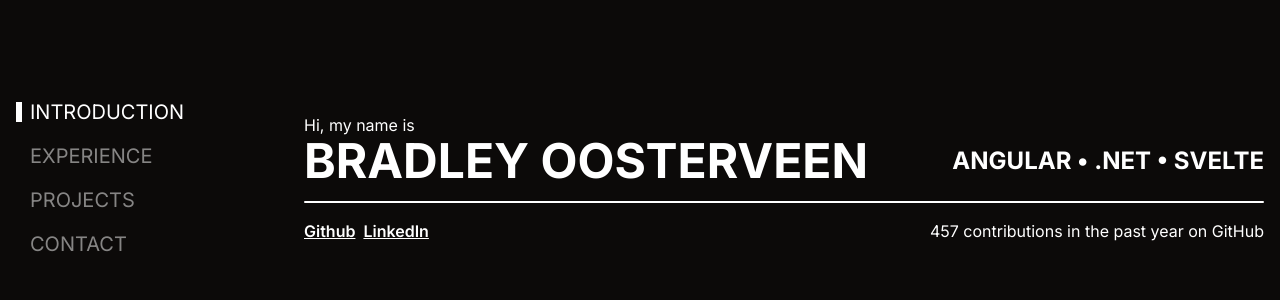
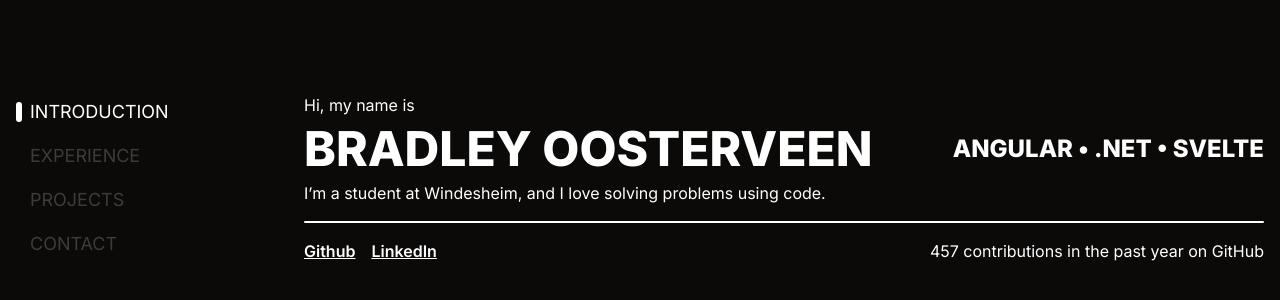
Before and after one commit to bradleyoosterveen/bradleyoosterveen, a SvelteKit app: page / in a window 1280 px wide. Shown: the part 222-522 px from the top of the page. Built offline with nearby package versions, Linux system fonts and the light colour scheme.

Commit message:
Style changes

```diff
--- a/src/app.css
+++ b/src/app.css
@@ -3,7 +3,7 @@
 @tailwind utilities;
 
 .clickable {
-    @apply transition-all hover:opacity-60 active:opacity-20 cursor-pointer hover:pl-1 hover:mr-[-4px];
+    @apply transition-all hover:opacity-60 active:opacity-20 cursor-pointer hover:pl-2 hover:-mr-2;
 }
 
 *::-webkit-scrollbar {
--- a/src/lib/components/NavigationItem.svelte
+++ b/src/lib/components/NavigationItem.svelte
@@ -3,11 +3,11 @@
     export let navTarget: string = "";
 </script>
 
-<button data-nav-target={navTarget} on:click class={
+<button disabled={isActive} data-nav-target={navTarget} on:click class={
     isActive ?
-        "group transition-all flex gap-2 items-center text-xl uppercase clickable" :
-        "group transition-all flex gap-2 items-center text-xl uppercase clickable opacity-50 "
+        "flex gap-2 items-center text-lg uppercase" :
+        "group transition-all flex gap-2 items-center text-lg uppercase clickable opacity-20 "
 }>
-    <div class={isActive ? "transition-all w-1.5 h-5 bg-white" : "transition-all w-1.5 h-5 bg-white opacity-0 group-hover:opacity-50"}></div>
+    <div class={isActive ? "transition-all w-1.5 h-5 rounded-full bg-white" : "transition-all w-1.5 h-1.5 rounded-full bg-white opacity-0 group-hover:opacity-50"}></div>
     <slot/>
 </button>
--- a/src/lib/components/Section.svelte
+++ b/src/lib/components/Section.svelte
@@ -1,7 +1,7 @@
 <script lang="ts">
-	import { activeSection } from "$lib/stores/section";
+	import { SectionEnum, activeSection } from "$lib/stores/section";
 
-    export let id: string;
+    export let id: SectionEnum;
 
     const handleScroll = (node: any) => {
         function callback(entries: any[]) {
--- a/src/lib/components/typography/Display.svelte
+++ b/src/lib/components/typography/Display.svelte
@@ -3,27 +3,27 @@
 </script>
 
 {#if size === 1}
-    <h1 class="text-5xl uppercase font-bold">
+    <h1 class="text-5xl uppercase font-black">
         <slot/>
     </h1>
 {:else if size === 2}
-    <h2 class="text-4xl uppercase font-bold">
+    <h2 class="text-4xl uppercase font-black">
         <slot/>
     </h2>
 {:else if size === 3}
-    <h3 class="text-3xl uppercase font-bold">
+    <h3 class="text-3xl uppercase font-black">
         <slot/>
     </h3>
 {:else if size === 4}
-    <h4 class="text-2xl uppercase font-bold">
+    <h4 class="text-2xl uppercase font-black">
         <slot/>
     </h4>
 {:else if size === 5}
-    <h5 class="text-xl uppercase font-bold">
+    <h5 class="text-xl uppercase font-black">
         <slot/>
     </h5>
 {:else if size === 6}
-    <h6 class="text-lg uppercase font-bold">
+    <h6 class="text-lg uppercase font-black">
         <slot/>
     </h6>
 {/if}
--- a/src/lib/components/typography/Heading.svelte
+++ b/src/lib/components/typography/Heading.svelte
@@ -3,27 +3,27 @@
 </script>
 
 {#if size === 1}
-    <h1 class="text-5xl font-bold">
+    <h1 class="text-5xl font-black">
         <slot/>
     </h1>
 {:else if size === 2}
-    <h2 class="text-4xl font-bold">
+    <h2 class="text-4xl font-black">
         <slot/>
     </h2>
 {:else if size === 3}
-    <h3 class="text-3xl font-bold">
+    <h3 class="text-3xl font-black">
         <slot/>
     </h3>
 {:else if size === 4}
-    <h4 class="text-2xl font-bold">
+    <h4 class="text-2xl font-black">
         <slot/>
     </h4>
 {:else if size === 5}
-    <h5 class="text-xl font-bold">
+    <h5 class="text-xl font-black">
         <slot/>
     </h5>
 {:else if size === 6}
-    <h6 class="text-lg font-bold">
+    <h6 class="text-lg font-black">
         <slot/>
     </h6>
 {/if}
--- /dev/null
+++ b/src/lib/components/views/Contact.svelte
@@ -0,0 +1 @@
+<span>Contact me</span>
--- a/src/lib/components/views/Introduction.svelte
+++ b/src/lib/components/views/Introduction.svelte
@@ -4,16 +4,18 @@
 	import Link from "../typography/Link.svelte";
 
 </script>
-<div>
+
+<div class="flex flex-col gap-2">
     <span>Hi, my name is</span>
     <div class="flex gap-4 justify-between items-center">
         <Display>BRADLEY OOSTERVEEN</Display>
         <Display size={4}>Angular • .NET • Svelte</Display>
     </div>
+    <span>I’m a student at Windesheim, and I love solving problems using code.</span>
 </div>
 <Divider/>
 <div class="flex gap-4 justify-between items-center">
-    <div class="flex gap-2">
+    <div class="flex gap-4">
         <Link href="https://github.com/TheRealHavoc">
             Github
         </Link>
--- /dev/null
+++ b/src/lib/components/views/Projects.svelte
@@ -0,0 +1 @@
+<span>I did some projects.</span>
--- a/src/routes/+page.svelte
+++ b/src/routes/+page.svelte
@@ -3,22 +3,29 @@
 	import Introduction from "$lib/components/views/Introduction.svelte";
 	import Experience from "$lib/components/views/Experience.svelte";
 	import Navigation from "$lib/components/Navigation.svelte";
+	import Projects from "$lib/components/views/Projects.svelte";
+	import { SectionEnum } from "$lib/stores/section";
+	import Contact from "$lib/components/views/Contact.svelte";
 </script>
 
 <div class="flex p-4 gap-8 justify-center items-center max-h-screen w-screen">
-    <!-- Sidebar -->
     <Navigation/>
 
-    <!-- Main -->
     <main class="w-[960px] max-h-screen overflow-y-auto">
-        <!-- Introduction -->
-        <Section id="introduction">
+        <Section id={SectionEnum.Introduction}>
             <Introduction/>
         </Section>
 
-        <!-- Experience -->
-        <Section id="experience">
+        <Section id={SectionEnum.Experience}>
             <Experience/>
+        </Section>
+
+        <Section id={SectionEnum.Projects}>
+            <Projects/>
+        </Section>
+
+        <Section id={SectionEnum.Contact}>
+            <Contact/>
         </Section>
     </main>
 </div>
```
